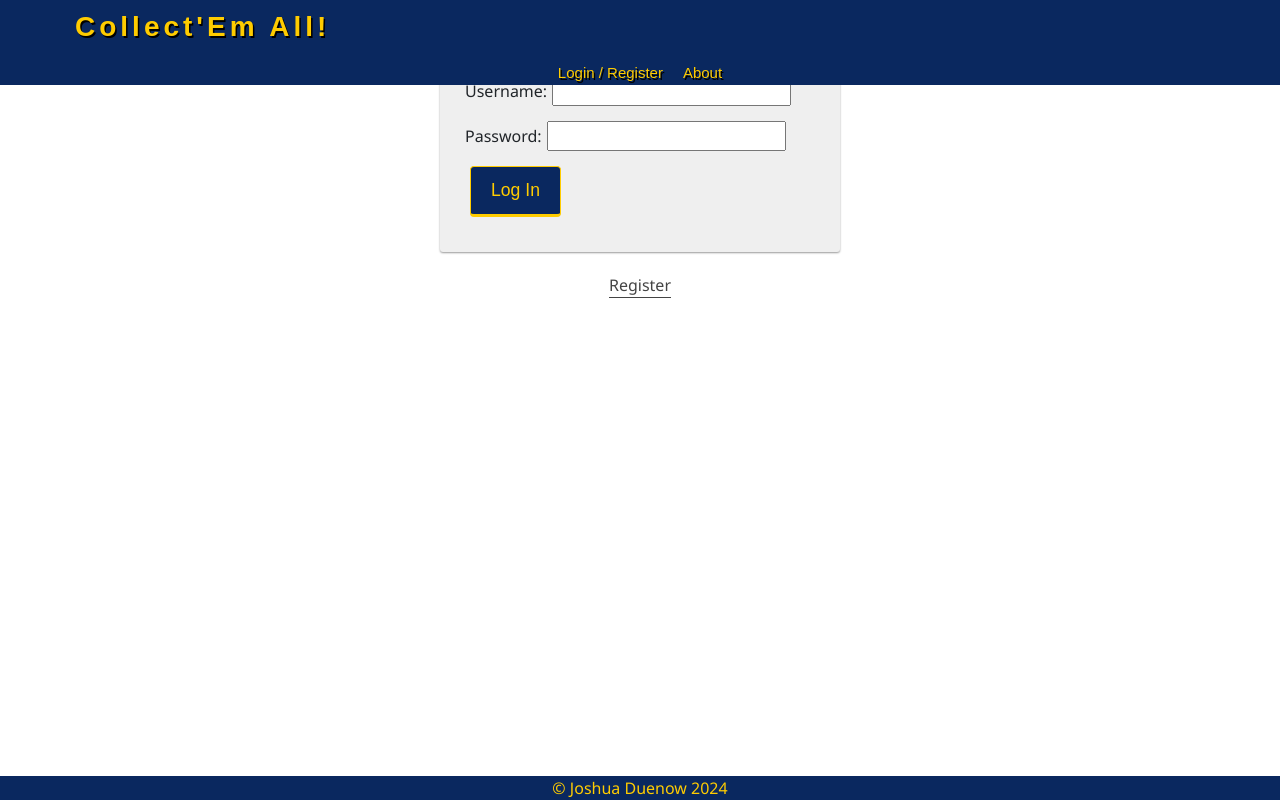
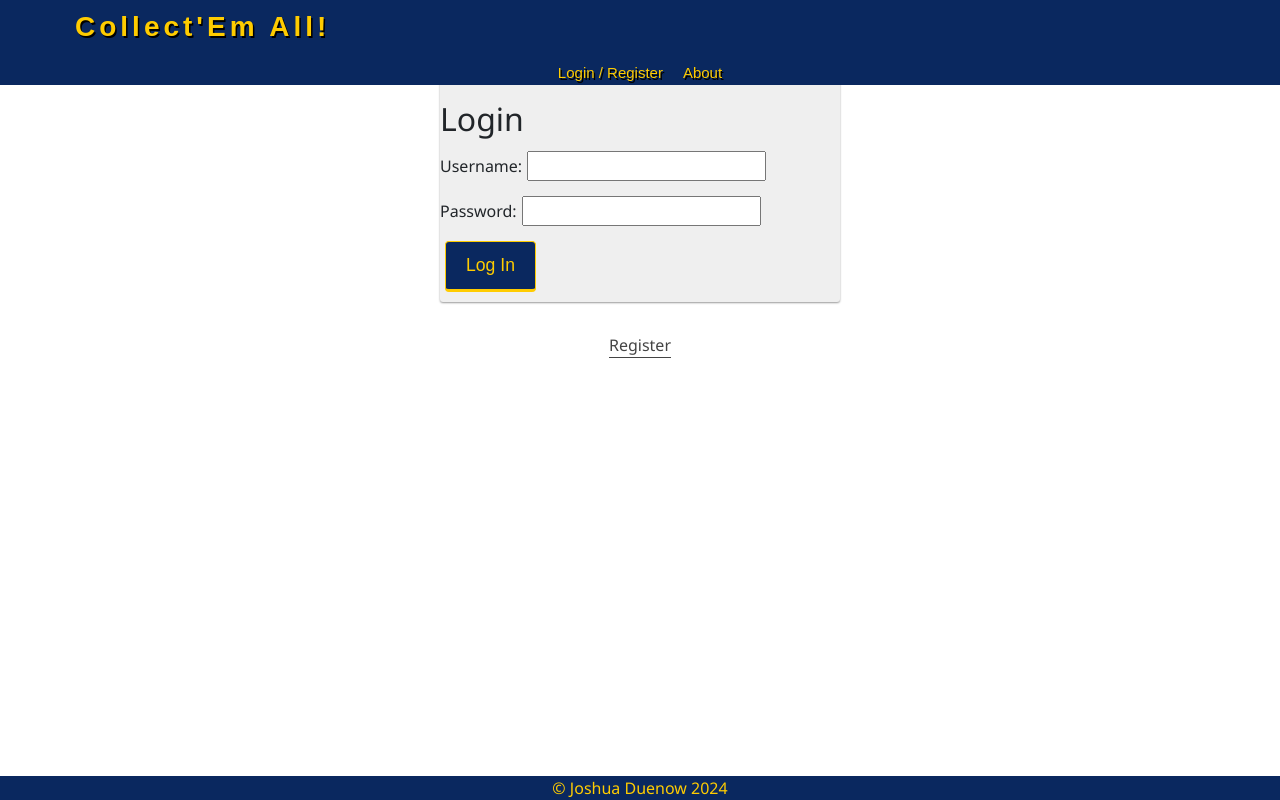
Before and after one commit to joshjduenow/prime-solo-project-collectEmAll, a React (Create React App) app: page /#/user in a window 1280 px wide. Built offline with nearby package versions, Linux system fonts and the light colour scheme; no server answers; a web font is replaced by a local one.

Commit message:
fixed login and reg xoes

```diff
--- a/src/components/App/App.css
+++ b/src/components/App/App.css
@@ -97,11 +97,12 @@ Form Treatment
 -------------------------------------------------------------------------------- */
 
 .formPanel {
+
   box-sizing: border-box;
   width: 400px;
   max-width: 100%;
-  padding: 25px;
-  margin: 0 auto 20px;
+  padding-top: 100px;
+  margin: 0px auto 30px;
   background-color: #efefef;
   border-radius: 3px;
   box-shadow: 0 1px 2px rgb(0, 0, 0, 0.4);
--- a/src/components/LoginForm/LoginPage.css
+++ b/src/components/LoginForm/LoginPage.css
@@ -1,3 +1,5 @@
-.formPanel {
-    padding-top: 150px;
-}
+/* form {
+    position: relative;
+    padding-top: 50%;
+    margin-top: 50%;
+} */
```
